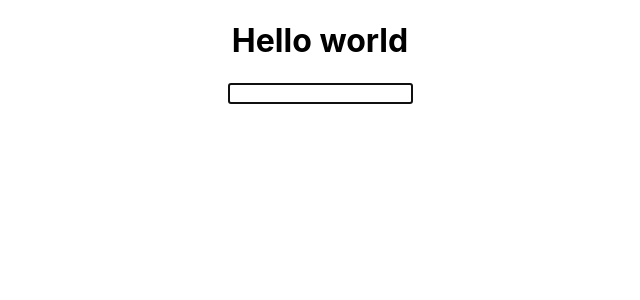
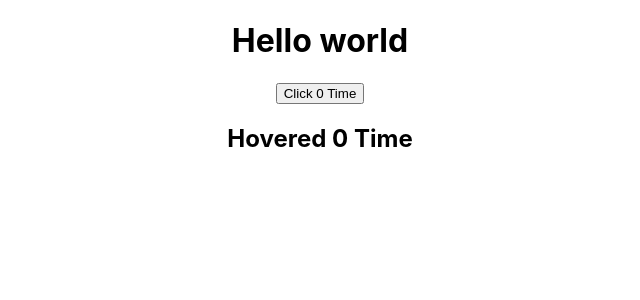
Before and after one commit to suraj-20/neog.camp, a React (Create React App) app in the folder LessonFive/first-react-app/: page / in a window 1280 px wide. Shown: the top 300 px of the page, without its empty margins (320-960 px from the left). Built offline with nearby package versions, Linux system fonts and the light colour scheme.

Commit message:
Render Props

```diff
--- a/LessonFive/first-react-app/src/App.js
+++ b/LessonFive/first-react-app/src/App.js
@@ -1,7 +1,7 @@
 import { Component } from "react";
 import "./App.css";
 import Greet from "./Components/Greet";
-import Welcome from './Components/Welcome';
+import Welcome from "./Components/Welcome";
 import Message from "./Components/Message";
 import Counter from "./Components/Counter";
 import FunctionClick from "./Components/functionClick";
@@ -13,12 +13,27 @@ import NameList from "./Components/NameList";
 import Stylesheet from "./Components/Stylesheet";
 import Form from "./Components/Form";
 import RefsDemo from "./Components/RefsDemo";
+import ClickCounter from "./Components/ClickCounter";
+import HoverCounter from "./Components/HoverCounter";
+import CounterTwo from "./Components/CounterTwo";
 class App extends Component {
   render() {
     return (
       <div className="App">
         <h1>Hello world</h1>
-        <RefsDemo />
+        <CounterTwo
+          render={(count, incrementCount) => (
+            <ClickCounter count={count} incrementCount={incrementCount} />
+          )}
+        />
+        <CounterTwo
+          render={(count, incrementCount) => (
+            <HoverCounter count={count} incrementCount={incrementCount} />
+          )}
+        />
+        {/* <ClickCounter /> */}
+        {/* <HoverCounter /> */}
+        {/* <RefsDemo /> */}
         {/* <Form /> */}
         {/* <Stylesheet primary={true} /> */}
         {/* <NameList /> */}
--- /dev/null
+++ b/LessonFive/first-react-app/src/Components/ClickCounter.js
@@ -0,0 +1,14 @@
+import React, { Component } from "react";
+
+export class ClickCounter extends Component {
+  render() {
+    let { count, incrementCount } = this.props;
+    return (
+      <div>
+        <button onClick={incrementCount}>Click {count} Time</button>
+      </div>
+    );
+  }
+}
+
+export default ClickCounter;
--- /dev/null
+++ b/LessonFive/first-react-app/src/Components/CounterTwo.js
@@ -0,0 +1,27 @@
+import React, { Component } from "react";
+
+export class CounterTwo extends Component {
+  constructor(props) {
+    super(props);
+
+    this.state = {
+      count: 0,
+    };
+  }
+
+  incrementCount = () => {
+    this.setState((preState) => {
+      return { count: preState.count + 1 };
+    });
+  };
+
+  render() {
+    return <div>
+        {
+            this.props.render(this.state.count, this.incrementCount)
+        }
+    </div>;
+  }
+}
+
+export default CounterTwo;
--- /dev/null
+++ b/LessonFive/first-react-app/src/Components/HoverCounter.js
@@ -0,0 +1,14 @@
+import React, { Component } from "react";
+
+export class HoverCounter extends Component {
+  render() {
+    let { count, incrementCount } = this.props;
+    return (
+      <div>
+        <h2 onMouseOver={incrementCount}>Hovered {count} Time</h2>
+      </div>
+    );
+  }
+}
+
+export default HoverCounter;
```
